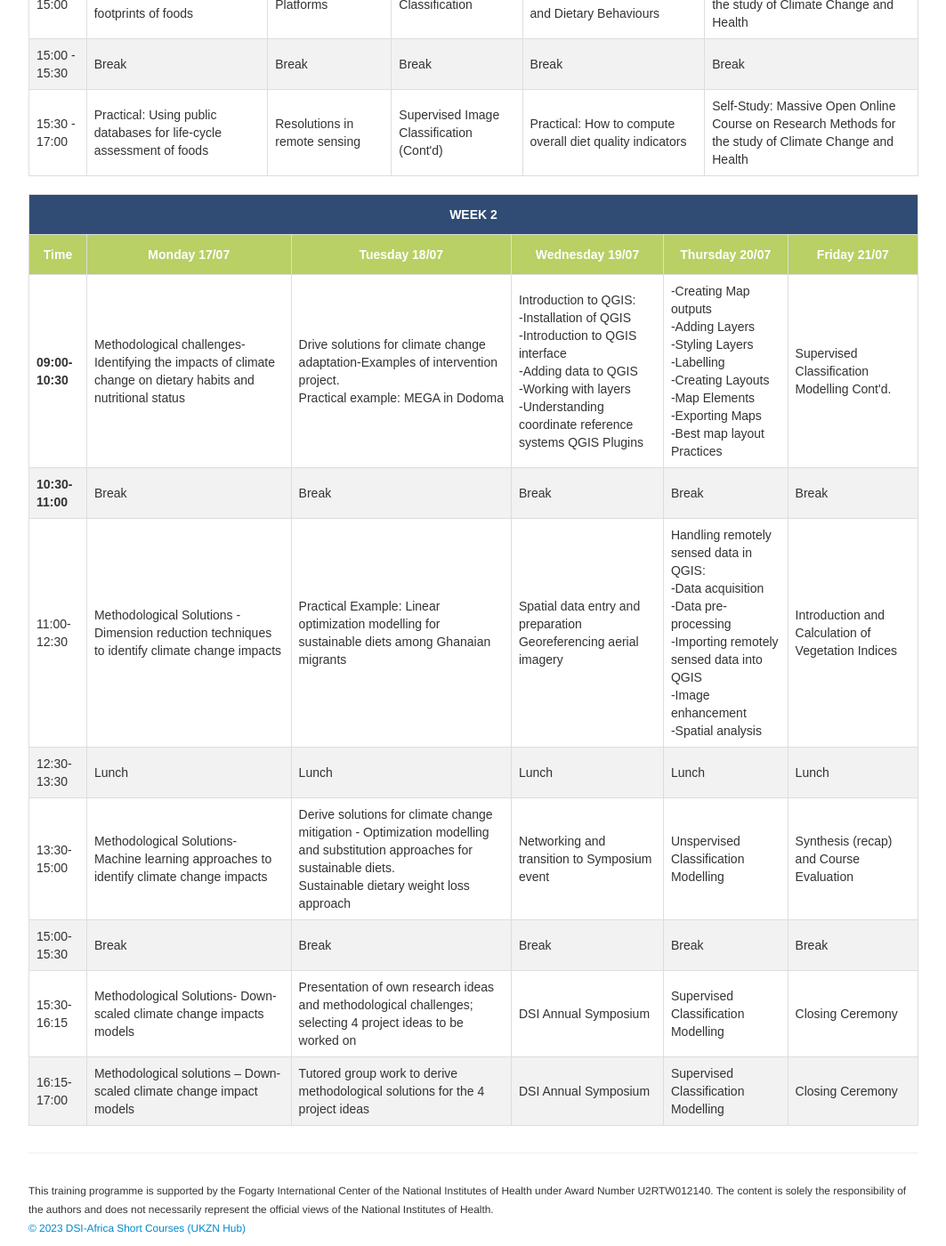
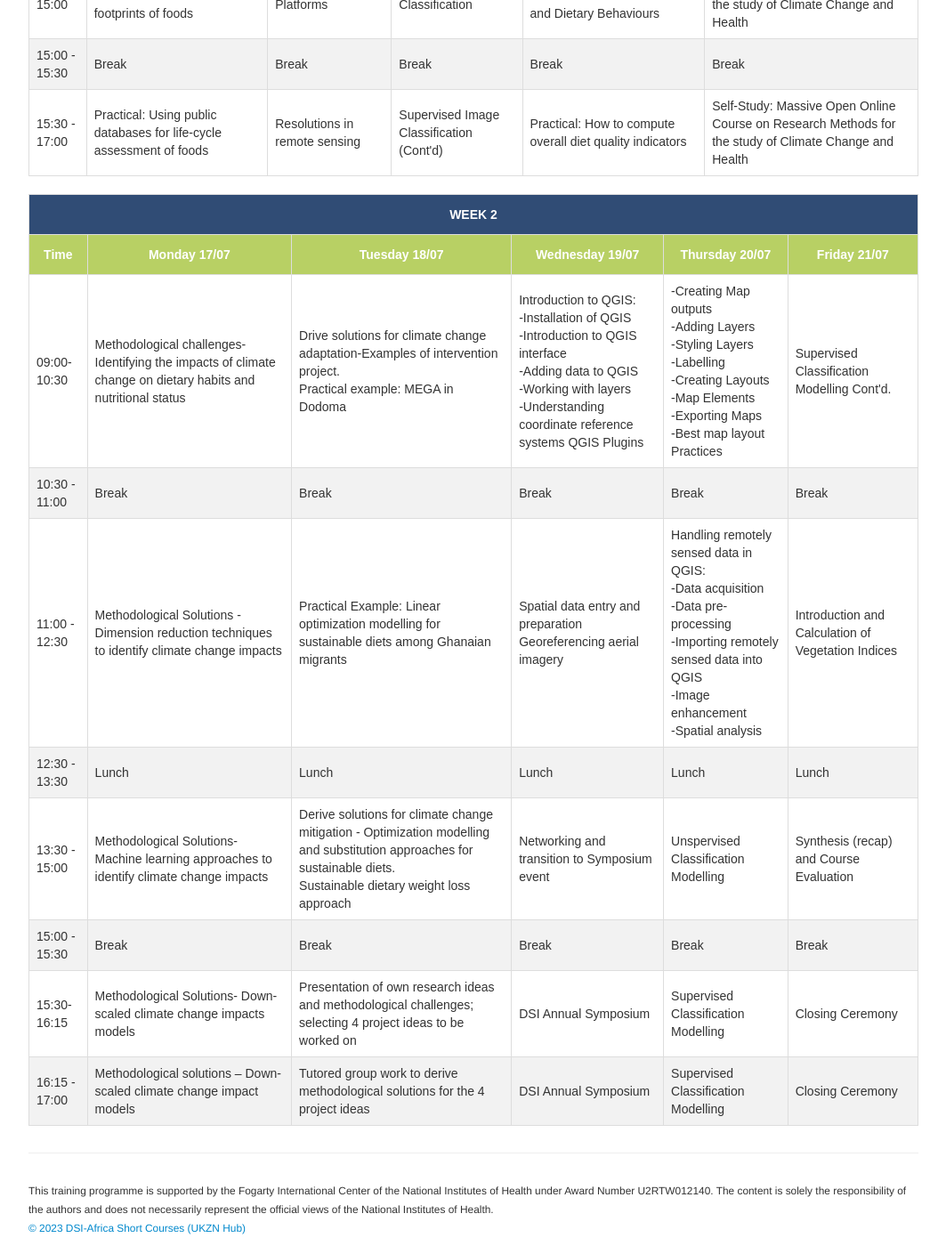
Before and after one commit to ccfscourseukzn/ccfscourseukzn.github.io, a Jekyll site: the page built from index.md, in a window 1280 px wide and 1400 px high, scrolled down 1174 px. Shown: the whole window at 89% size, without its empty margins (108-1171 px from the left). Built offline with Jekyll 4.4.1, drawn with Linux system fonts in a browser that asks for light colours.

Commit message:
Update index.md

```diff
--- a/index.md
+++ b/index.md
@@ -217,7 +217,7 @@ title: Climate Change, Food System and Remote Sensing
     <th colspan="6" style="background-color:#304C75;"><b><b><b><b>WEEK 2</b></b></b></b></th>
   </tr>
   <tr>
-    <th><b>Time</b></th>
+    <th><b> Time </b></th>
     <th><b>Monday 17/07</b></th>
     <th><b>Tuesday 18/07</b></th>
     <th><b>Wednesday 19/07</b></th>
@@ -226,7 +226,7 @@ title: Climate Change, Food System and Remote Sensing
   </tr>
 
   <tr>
-    <td class="tg-amwm"><b>09:00-10:30</b></td>
+    <td class="tg-amwm">09:00-10:30 </td>
     <td class="tg-0lax"> Methodological challenges-Identifying the impacts of climate change on dietary habits and nutritional status </td>
     <td class="tg-0lax">Drive solutions for climate change adaptation-Examples of intervention project. <br> Practical example: MEGA in Dodoma </td>
     <td class="tg-0lax"> Introduction to QGIS: <br>
@@ -247,7 +247,7 @@ title: Climate Change, Food System and Remote Sensing
     <td class="tg-0lax"> Supervised Classification Modelling Cont'd. </td>
   </tr>
   <tr>
-    <td class="tg-amwm"><b>10:30-11:00</b></td>
+    <td class="tg-amwm">10:30 - 11:00 </td>
     <td class="tg-0lax">Break</td>
     <td class="tg-0lax">Break</td>
     <td class="tg-0lax">Break</td>
@@ -255,7 +255,7 @@ title: Climate Change, Food System and Remote Sensing
     <td class="tg-0lax">Break</td>
   </tr>
   <tr>
-    <td class="tg-amwm">11:00-12:30</td>
+    <td class="tg-amwm">11:00 - 12:30</td>
     <td class="tg-0lax"> Methodological Solutions - Dimension reduction techniques to identify climate change impacts </td>
     <td class="tg-0lax"> Practical Example: Linear optimization modelling for sustainable diets among Ghanaian migrants</td>
     <td class="tg-0lax"> Spatial data entry and preparation <br> Georeferencing aerial imagery </td>
@@ -268,7 +268,7 @@ title: Climate Change, Food System and Remote Sensing
     <td class="tg-0lax"> Introduction and Calculation of Vegetation Indices </td>
   </tr>
   <tr>
-    <td class="tg-amwm">12:30-13:30</td>
+    <td class="tg-amwm">12:30 - 13:30</td>
     <td class="tg-0lax">Lunch</td>
     <td class="tg-0lax">Lunch</td>
     <td class="tg-0lax">Lunch</td>
@@ -276,7 +276,7 @@ title: Climate Change, Food System and Remote Sensing
     <td class="tg-0lax">Lunch</td>
   </tr>
   <tr>
-    <td class="tg-amwm">13:30-15:00</td>
+    <td class="tg-amwm">13:30 - 15:00</td>
     <td class="tg-0lax"> Methodological Solutions- Machine learning approaches to identify climate change impacts </td>
     <td class="tg-0lax"> Derive solutions for climate change mitigation - Optimization modelling and substitution approaches for sustainable diets. <br>
     Sustainable dietary weight loss approach </td>
@@ -285,7 +285,7 @@ title: Climate Change, Food System and Remote Sensing
     <td class="tg-0lax">Synthesis (recap) and Course Evaluation</td>
   </tr>
   <tr>
-    <td class="tg-amwm">15:00-15:30</td>
+    <td class="tg-amwm">15:00 - 15:30</td>
     <td class="tg-0lax">Break</td>
     <td class="tg-0lax">Break</td>
     <td class="tg-0lax">Break</td>
@@ -302,7 +302,7 @@ title: Climate Change, Food System and Remote Sensing
   </tr>
 
   <tr>
-    <td class="tg-amwm">16:15-17:00</td>
+    <td class="tg-amwm">16:15 - 17:00</td>
     <td class="tg-0lax"> Methodological solutions – Down-scaled climate change impact models </td>
     <td class="tg-0lax"> Tutored group work to derive methodological solutions for the 4 project ideas</td>
     <td class="tg-0lax"> DSI Annual Symposium </td>
```
